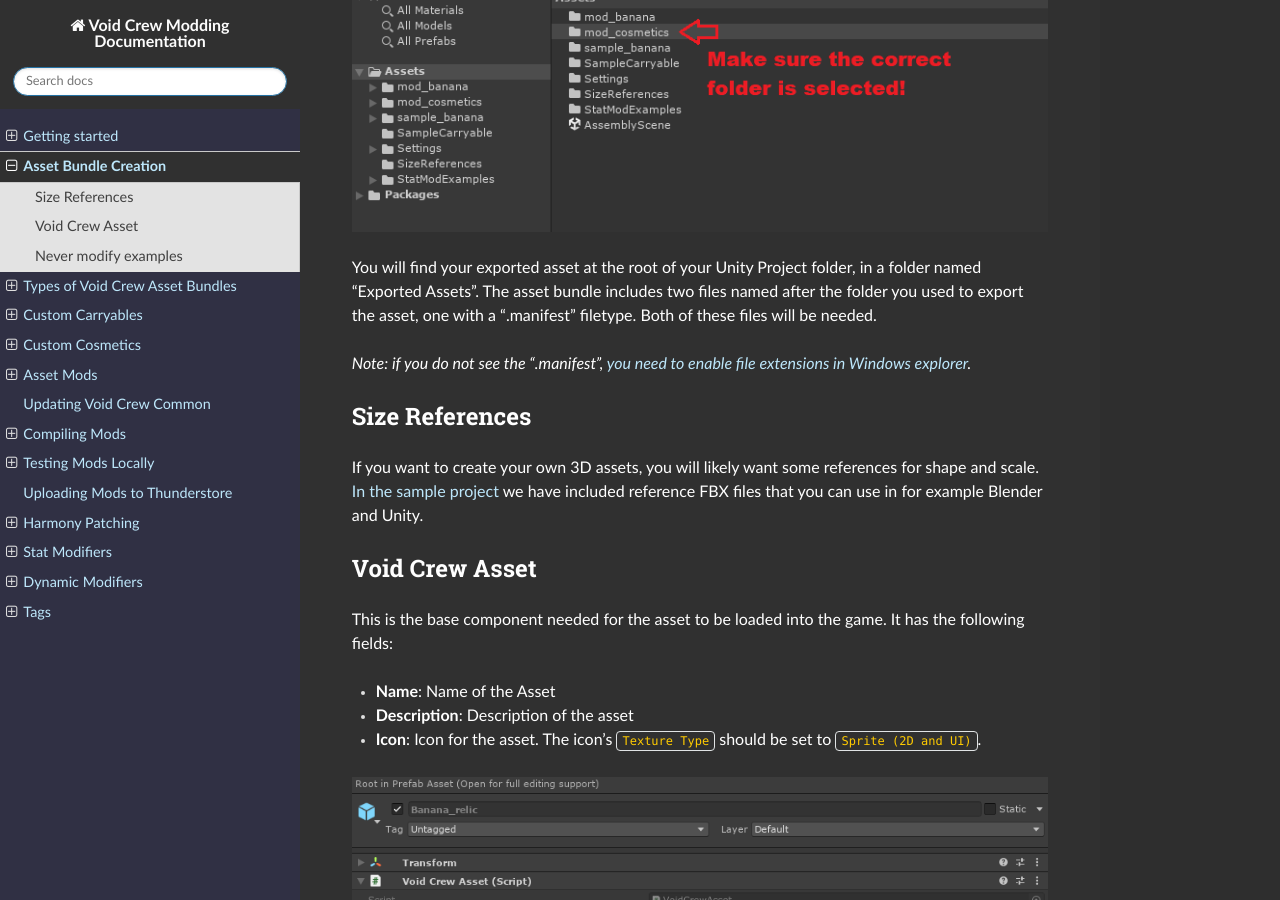
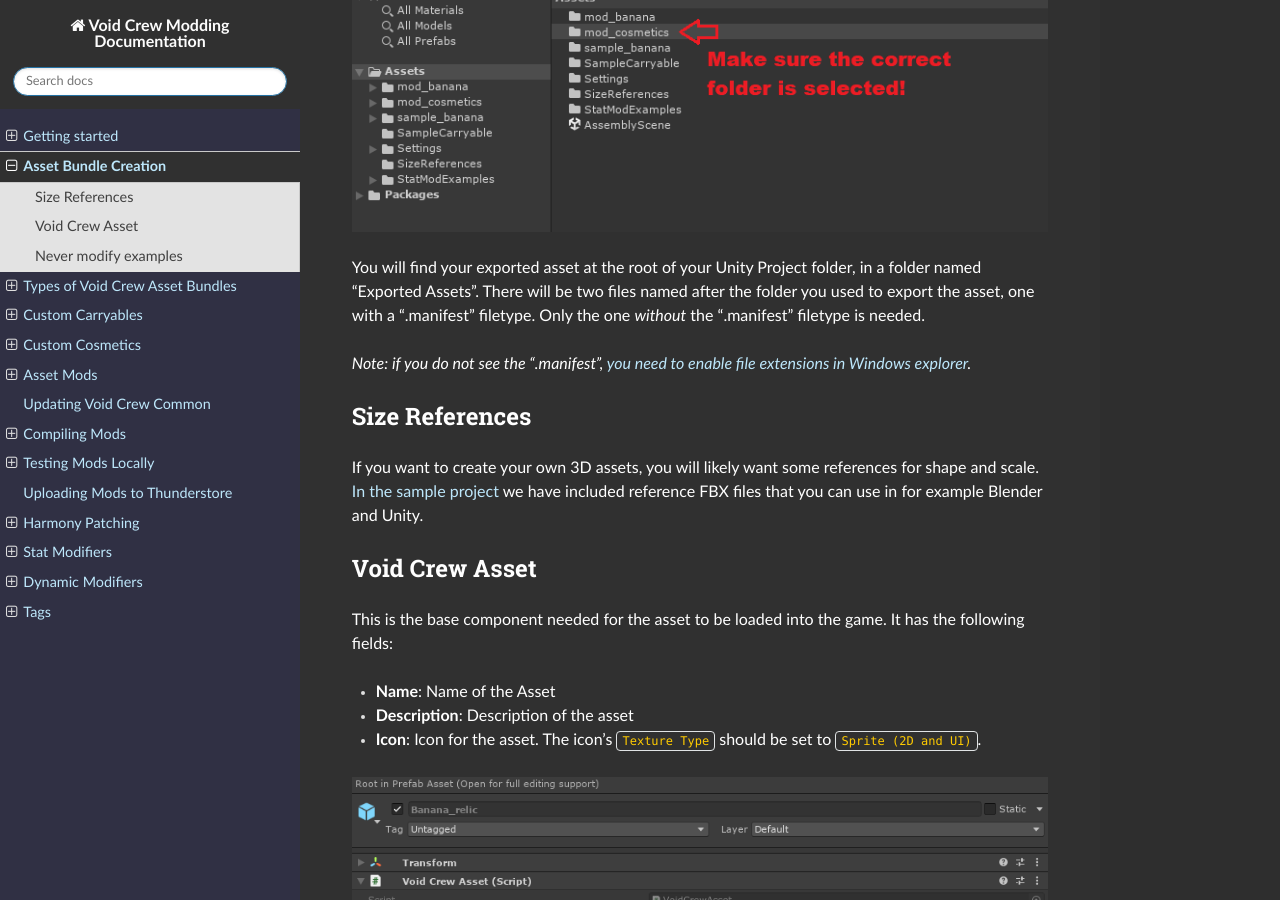
Before and after one commit to HutlihutGames/void_crew_modding_documentation, a Sphinx documentation site: the page built from Docs/CreatingAssetBundles/CreatingAssetBundles.md, in a window 1280 px wide and 900 px high, scrolled down 664 px. Built offline with Sphinx 7.4.7 and the Read the Docs theme 3.1.0, drawn with Linux system fonts in a browser that asks for light colours.

Commit message:
Corrected that asset bundle manifest file not necessary

```diff
--- a/Docs/CreatingAssetBundles/CreatingAssetBundles.md
+++ b/Docs/CreatingAssetBundles/CreatingAssetBundles.md
@@ -15,8 +15,8 @@ To export your asset:
 ![ExportSelected](img/Unity_ExportSelected.png)
 
 You will find your exported asset at the root of your Unity Project folder, in a folder named "Exported Assets".
-The asset bundle includes two files named after the folder you used to export the asset, one with a ".manifest" filetype.
-Both of these files will be needed.
+There will be two files named after the folder you used to export the asset, one with a ".manifest" filetype.
+Only the one _without_ the ".manifest" filetype is needed.
 
 _Note: if you do not see the ".manifest", [you need to enable file extensions in Windows explorer](https://support.microsoft.com/en-us/windows/common-file-name-extensions-in-windows-da4a4430-8e76-89c5-59f7-1cdbbc75cb01#id0ebf=windows_11)._
 
```
Also changed, not shown: Docs/ModCreation/AssetMods.md (+1 -1 lines).
